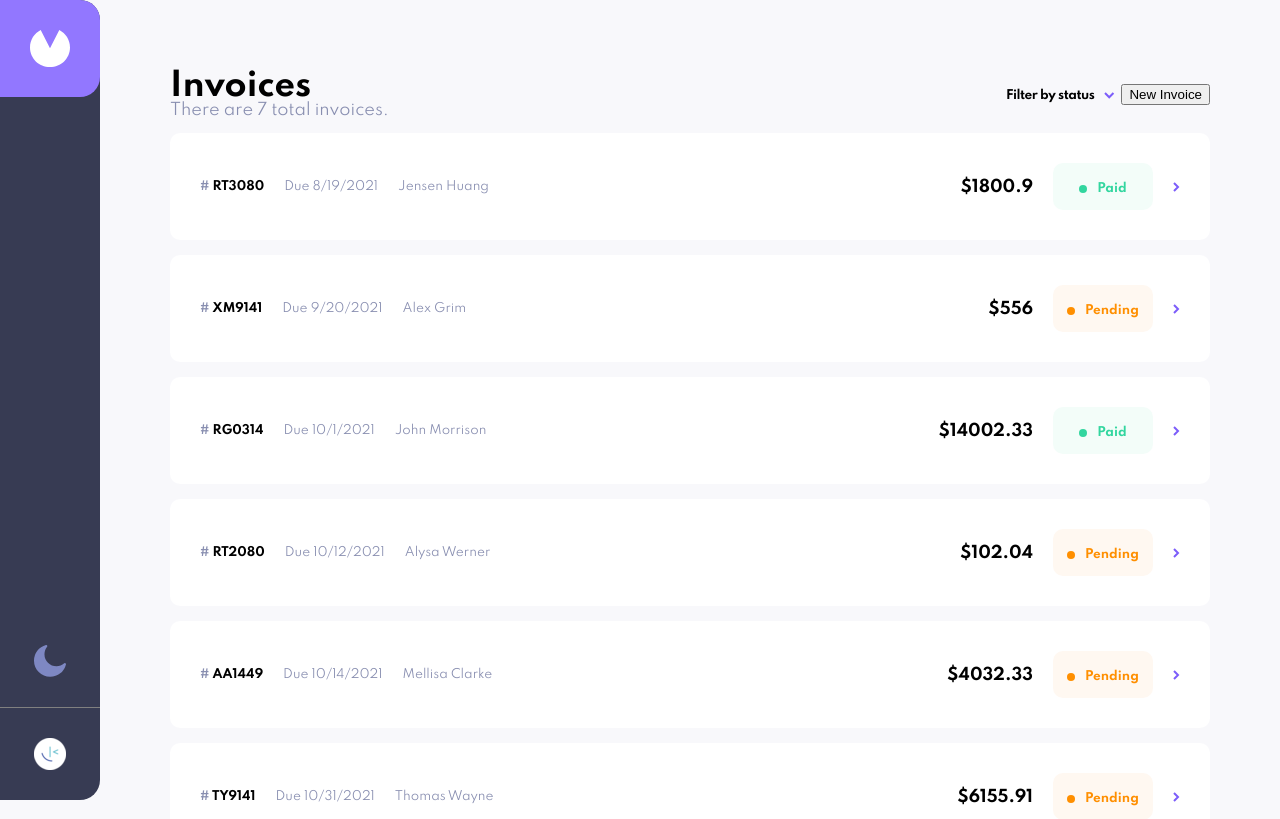
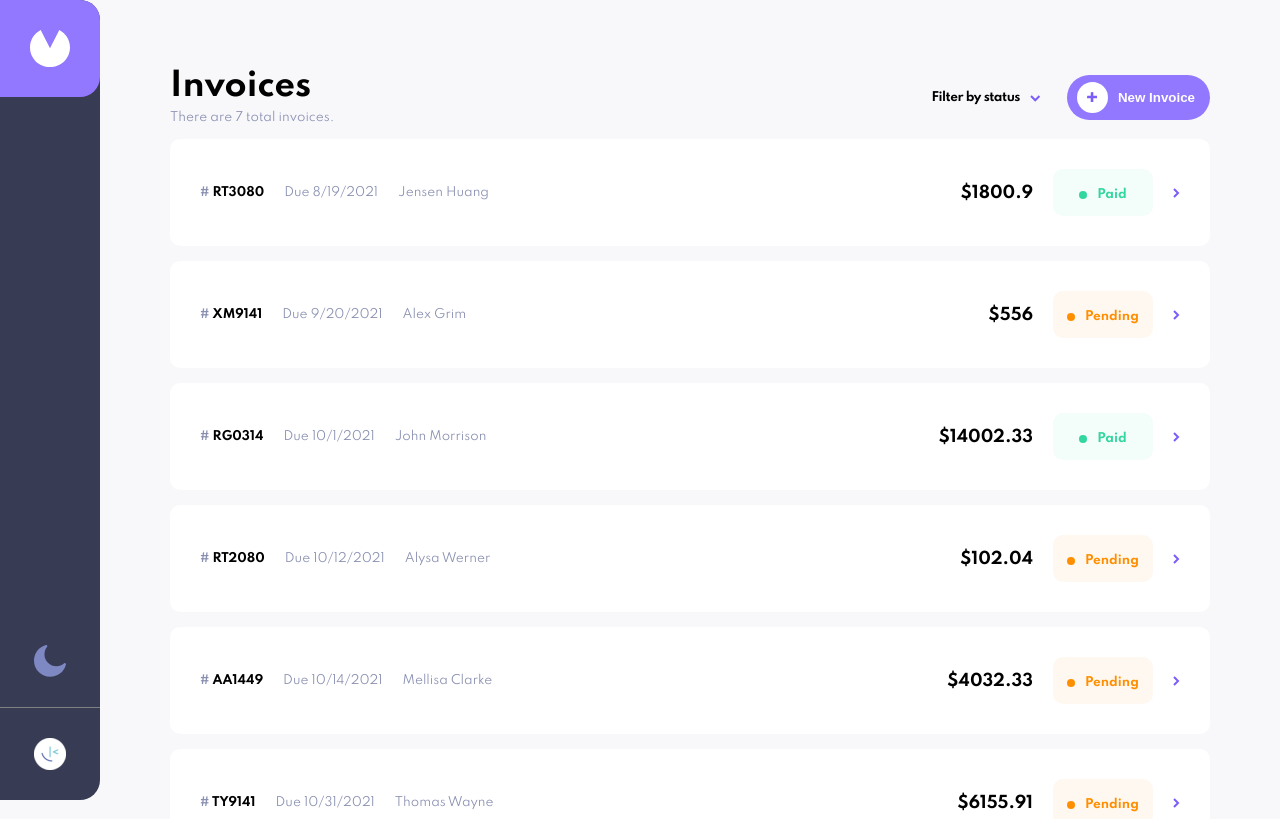
Before and after one commit to curlos/invoice-app, an Angular app: page / in a window 1280 px wide. Shown: the top 819 px of the page. Built offline with nearby package versions, Linux system fonts and the light colour scheme; data requests are answered from the project's data file.

Commit message:
Add styling for dropdown and invoices

```diff
--- a/src/app/components/filter-dropdown/filter-dropdown.component.css
+++ b/src/app/components/filter-dropdown/filter-dropdown.component.css
@@ -4,7 +4,7 @@
 }
 
 .dropdown-content {
-  display: none;
+  display: block;
   position: absolute;
   background-color: #FFFFFF;
   min-width: 12rem;
@@ -14,10 +14,6 @@
   z-index: 1;
   margin-top: 20px;
   margin-left: -4rem;
-}
-
-.dropdown:hover .dropdown-content {
-  display: block;
 }
 
 button {
@@ -30,6 +26,7 @@ button {
   display: flex;
   align-items: center;
   gap: 10px;
+  cursor: pointer;
 }
 
 .option {
--- a/src/app/components/filter-dropdown/filter-dropdown.component.html
+++ b/src/app/components/filter-dropdown/filter-dropdown.component.html
@@ -1,25 +1,15 @@
 <div class="dropdown">
-  <button>
+  <button (click)="toggleDropdown()">
     Filter by status
     <img src="/assets/images/icon-arrow-down.svg" alt="arrow" />
   </button>
-  <div class="dropdown-content">
+  <div *ngIf="open" class="dropdown-content">
     <div class="option">
-      <input type="checkbox" id="Paid" name="Paid"
-         checked>
-      <label for="Paid">Paid</label>
-    </div>
+      <label class="container">Paid
+        <input type="checkbox" checked="checked">
+        <span class="checkmark"></span>
+      </label>
 
-    <div class="option">
-      <input type="checkbox" id="Paid" name="Paid"
-         checked>
-      <label for="Paid">Paid</label>
-    </div>
-
-    <div class="option">
-      <input type="checkbox" id="Paid" name="Paid"
-         checked>
-      <label for="Paid">Paid</label>
     </div>
 
   </div>
--- a/src/app/components/filter-dropdown/filter-dropdown.component.ts
+++ b/src/app/components/filter-dropdown/filter-dropdown.component.ts
@@ -6,10 +6,15 @@ import { Component, OnInit } from '@angular/core';
   styleUrls: ['./filter-dropdown.component.css']
 })
 export class FilterDropdownComponent implements OnInit {
+  open: boolean = false
 
   constructor() { }
 
   ngOnInit(): void {
   }
 
+  toggleDropdown() {
+    this.open = !this.open
+  }
+
 }
--- a/src/app/pages/invoices/invoices.component.css
+++ b/src/app/pages/invoices/invoices.component.css
@@ -23,8 +23,40 @@
 .left h1 {
   font-weight: bold;
   font-size: 2rem;
+  margin-bottom: 10px;
 }
 
 .left p {
   color: rgb(136, 142, 176);
+  font-size: 12px;
 }
+
+.right {
+  display: flex;
+  align-items: center;
+  gap: 20px;
+}
+
+.newInvoice {
+  padding: 7px 10px;
+  padding-right: 15px;
+  background-color: #9277FF;
+  color: #FFFFFF;
+  display: flex;
+  align-items: center;
+  gap: 10px;
+  border: none;
+  border-radius: 25px;
+  font-weight: bold;
+  cursor: pointer;
+}
+
+.newInvoice img {
+  background-color: #FFFFFF;
+  padding: 10px;
+  border-radius: 50%;
+}
+
+.newInvoice:hover {
+  background-color: rgb(164, 142, 255);
+}
--- a/src/app/pages/invoices/invoices.component.html
+++ b/src/app/pages/invoices/invoices.component.html
@@ -10,7 +10,10 @@
 
       <div class="right">
         <app-filter-dropdown></app-filter-dropdown>
-        <button>New Invoice</button>
+        <button class="newInvoice">
+          <img src="/assets/images/icon-plus.svg" alt="plus icon" />
+          <span>New Invoice</span>
+        </button>
       </div>
     </div>
 
```
